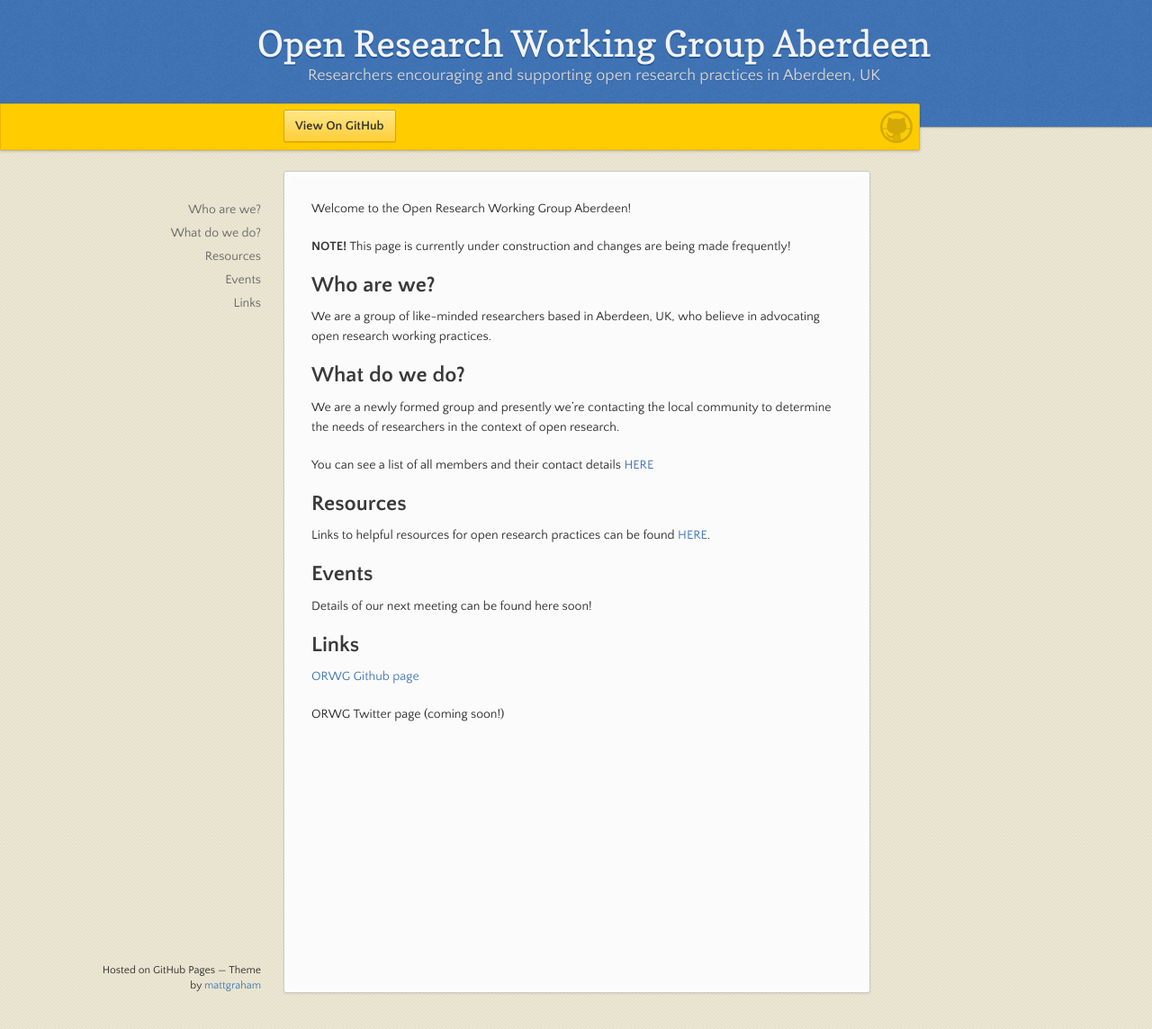
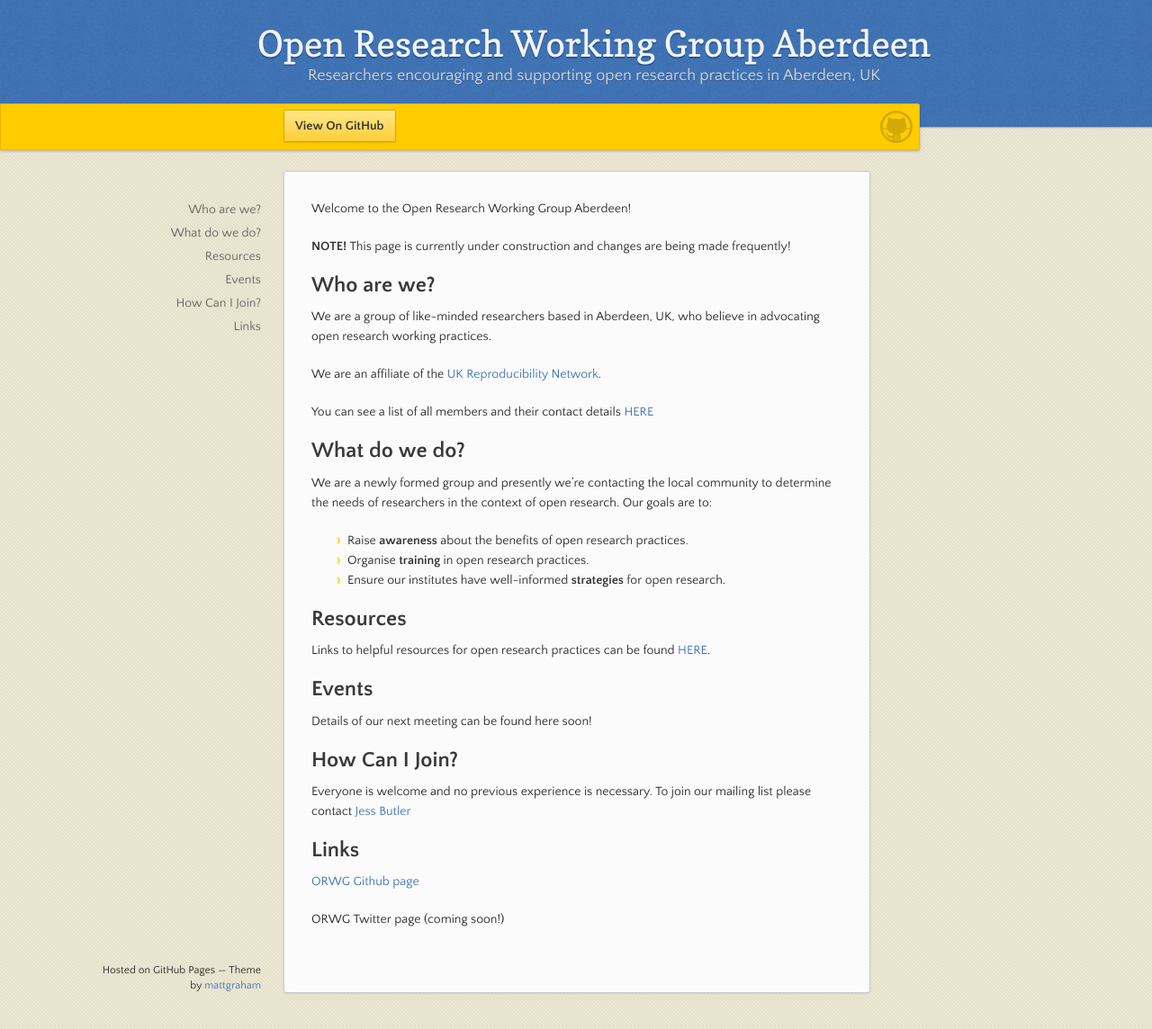
Before and after one commit to ORWG-Aberdeen/ORWG-Aberdeen.github.io, a Jekyll site: the page built from index.md, in a window 1280 px wide and 1144 px high. Shown: the whole window at 90% size. Built offline with Jekyll 4.4.1, drawn with Linux system fonts in a browser that asks for light colours.

Commit message:
landing page edits

```diff
--- a/index.md
+++ b/index.md
@@ -10,12 +10,18 @@ Welcome to the Open Research Working Group Aberdeen!
 
 We are a group of like-minded researchers based in Aberdeen, UK, who believe in advocating open research working practices.
 
+We are an affiliate of the [UK Reproducibility Network](https://twitter.com/ukrepro).
+
+You can see a list of all members and their contact details [HERE](./members.md)
+
 
 ## What do we do?
 
 We are a newly formed group and presently we're contacting the local community to determine the needs of researchers in the context of open research.
-
-You can see a list of all members and their contact details [HERE](./members.md)
+Our goals are to:
+* Raise **awareness** about the benefits of open research practices.
+* Organise **training** in open research practices.
+* Ensure our institutes have well-informed **strategies** for open research.
 
 
 ## Resources
@@ -27,6 +33,11 @@ Links to helpful resources for open research practices can be found [HERE](./res
 
 Details of our next meeting can be found here soon!
 
+## How Can I Join?
+
+Everyone is welcome and no previous experience is necessary. To join our mailing list please contact [Jess Butler](mailto:jessicabutler@abdn.ac.uk)
+
+
 ## Links
 
 [ORWG Github page](https://github.com/ORWG-Aberdeen)
```
